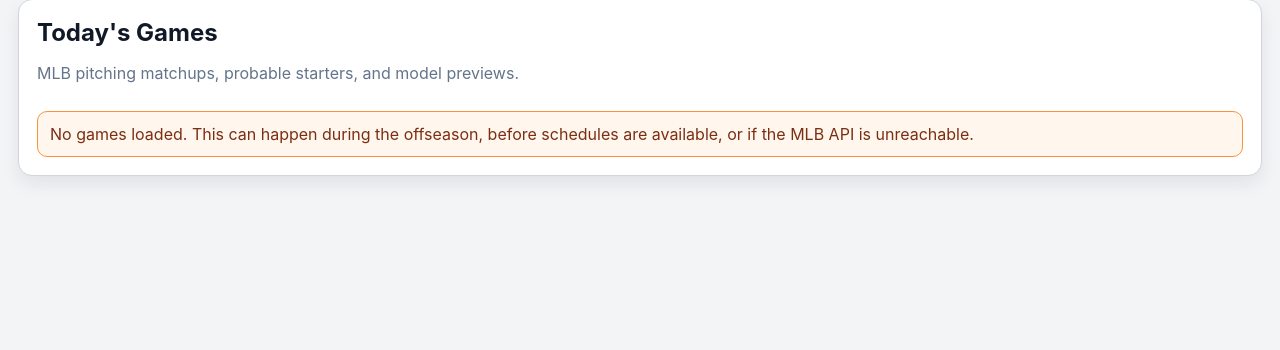
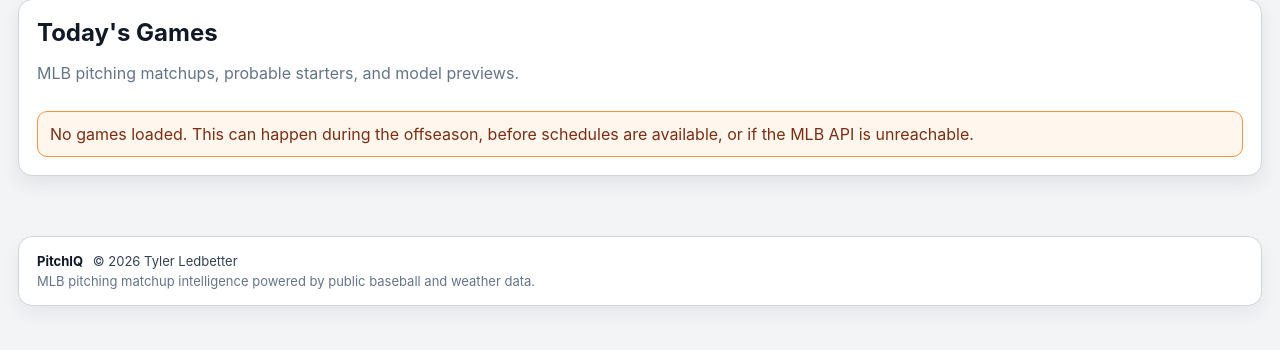
Before and after one commit to Floodplain4/PitchIQ, a FastAPI app: page / in a window 1280 px wide. Shown: the part 95-445 px from the top of the page. Run offline with FastAPI, Linux system fonts and the light colour scheme; data that the repository does not hold is empty.

Commit message:
added favicon and fixed footer

```diff
--- a/app/static/style.css
+++ b/app/static/style.css
@@ -687,3 +687,24 @@ th {
         grid-template-columns: 1fr;
     }
 }
+footer {
+    margin: 24px 18px 18px;
+    padding: 16px 18px;
+    background: #ffffff;
+    border: 1px solid #d1d5db;
+    border-radius: 14px;
+    color: #334155;
+    font-size: 13px;
+    box-shadow: 0 8px 18px rgba(15, 23, 42, .06);
+}
+
+footer strong {
+    color: #0f172a;
+    margin-right: 6px;
+}
+
+footer span {
+    display: block;
+    margin-top: 4px;
+    color: #64748b;
+}
--- a/app/templates/base.html
+++ b/app/templates/base.html
@@ -2,15 +2,24 @@
 <html lang="en">
 <head>
     <meta charset="utf-8">
+    <meta name="viewport" content="width=device-width, initial-scale=1">
     <title>PitchIQ</title>
-    <link rel="stylesheet" href="/static/style.css">
+
+    <link rel="icon"
+          href="{{ url_for('static', path='favicon.svg') }}"
+          type="image/svg+xml">
+
+    <link rel="stylesheet"
+          href="{{ url_for('static', path='style.css') }}">
 </head>
+
 <body>
 <header>
     <div>
         <h1>⚾ PitchIQ</h1>
         <p>MLB Pitching Matchup Intelligence</p>
     </div>
+
     <nav>
         <a href="/">Today's Games</a>
         <a href="/about-model">Model</a>
@@ -20,5 +29,11 @@
 <main>
     {% block content %}{% endblock %}
 </main>
+
+<footer>
+    <strong>PitchIQ</strong> © 2026 Tyler Ledbetter
+    <span>MLB pitching matchup intelligence powered by public baseball and weather data.</span>
+</footer>
+
 </body>
 </html>
```
Also changed, not shown: app/static/footer_addon.css (added, +22 -0 lines), README.md, app/static/favicon.svg (added).
